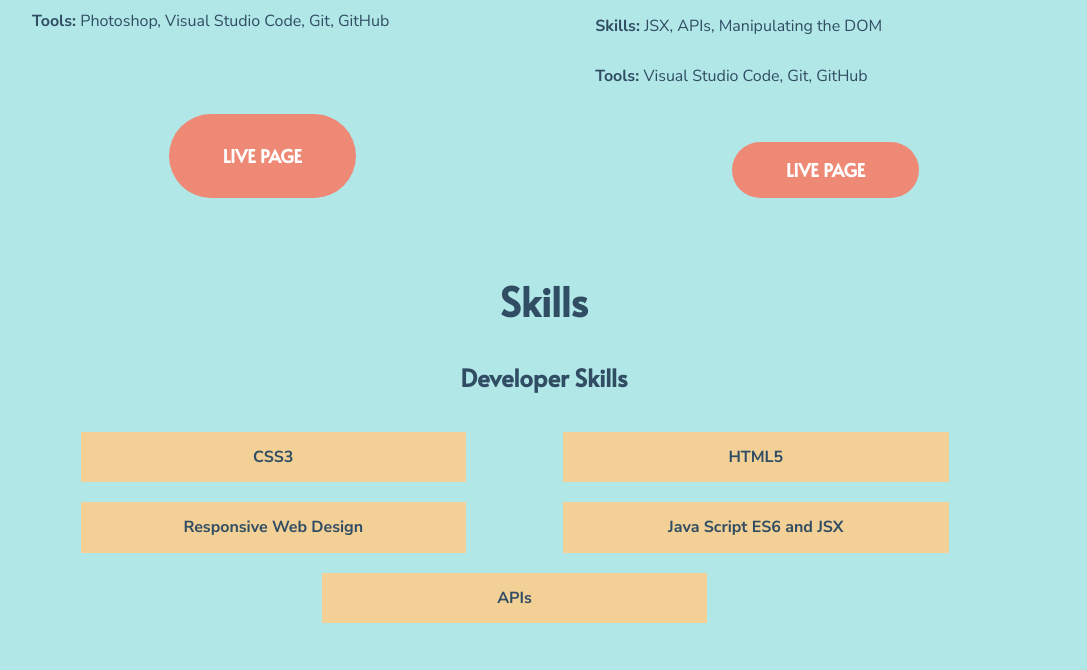
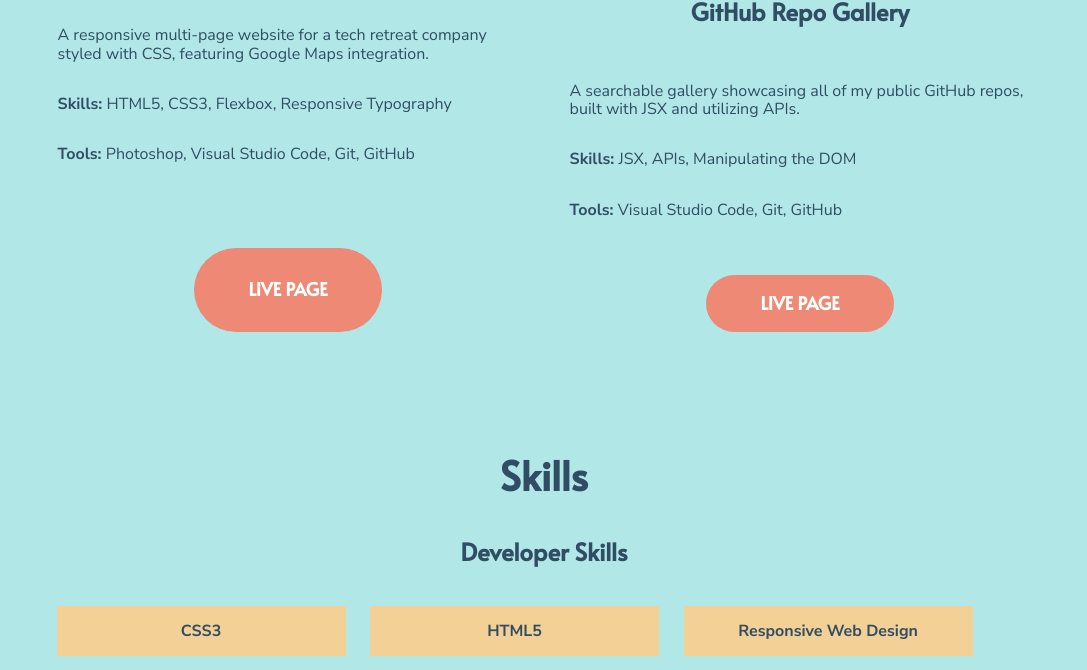
Before and after one commit to amidona/portfolio, a website built with Parcel: page index.html in a window 1280 px wide. Shown: the part 1938-2608 px from the top of the page, without its empty margins (96-1183 px from the left). Built offline with nearby package versions, Linux system fonts and the light colour scheme.

Commit message:
Started media query for computer - header and skills

```diff
--- a/css/main.css
+++ b/css/main.css
@@ -174,8 +174,8 @@ nav ul li {
 }
 
 /*******************PROJECTS******************/
-#projects {
-    padding-top: 80px;
+#projects .container {
+    margin-top: 80px;
 }
 
 #projects h2 {
@@ -389,7 +389,7 @@ i {
 
 @media all and (min-width: 765px) {
   /* Tablet Styles */
-  /*Main Styles*/
+  /*Base Styles*/
   h1 {
     font-size: 3em;
   }
@@ -470,7 +470,7 @@ i {
 
   #skills li {
     display: flex;
-    flex-flow: column wrap;
+    flex-flow: row wrap;
     justify-content: flex-start;
     width: 30%;
   }
@@ -488,6 +488,38 @@ i {
   /*Contact Styles*/
   #contact .container {
     margin: 120px auto;
+    }
+}
+
+@media all and (min-width: 1200px) {
+    /*Computer Styles*/
+
+    /*Header Styles*/
+    nav {
+        width: 50%;
+        float: right;
+    }
+
+    #title h1 {
+        margin-bottom: 15px;
+    }
+
+    /*Projects Styles*/
+    #projects h2 {
+        margin: 40px auto;
+    }
+
+    .project {
+        margin: 40px auto;
+    }
+
+    /*Skills Styles*/
+    #skills ul {
+        justify-content: space-evenly;
+    }
+
+    #skills li {
+        width: 20%;
     }
 }
 
```
